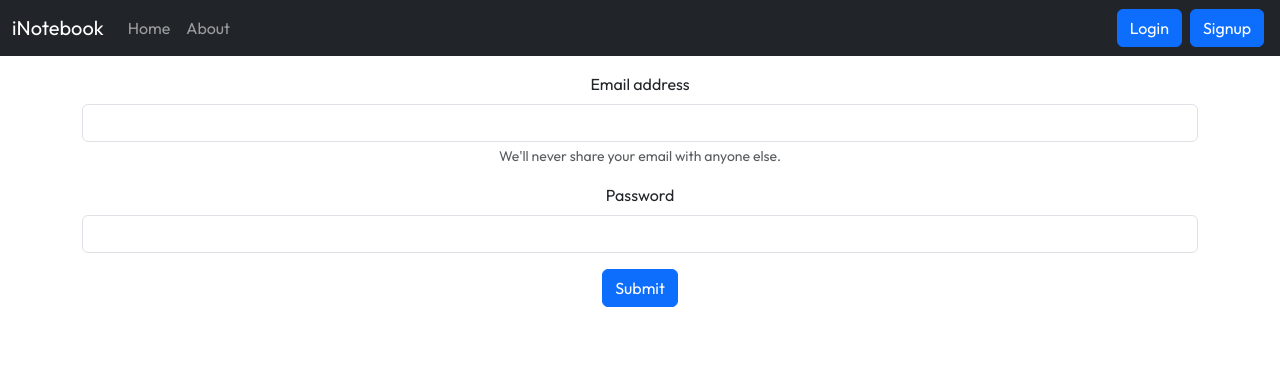
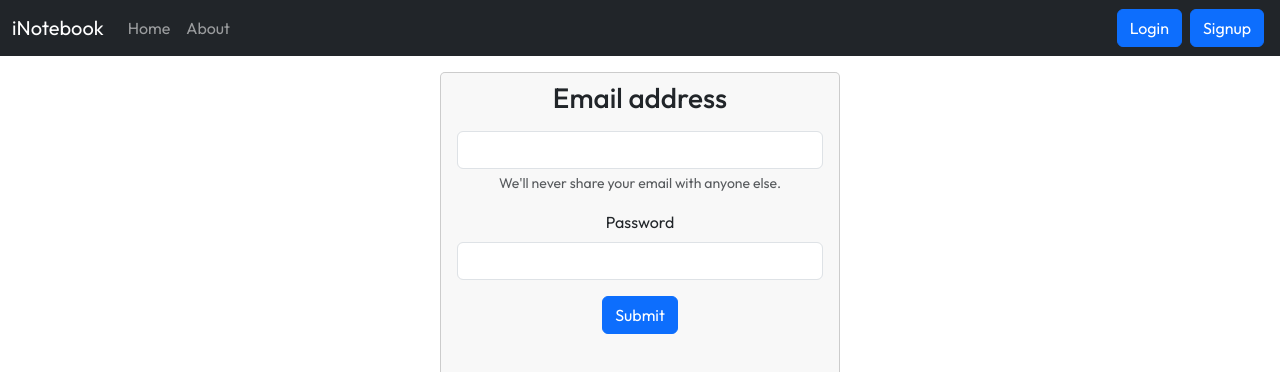
Before and after one commit to Laraib007/MERN-stack, a React (Create React App) app: page /Login in a window 1280 px wide. Shown: the top 372 px of the page. Built offline with nearby package versions, Linux system fonts and the light colour scheme.

Commit message:
making eyecatch

```diff
--- a/src/components/Addnote.js
+++ b/src/components/Addnote.js
@@ -27,11 +27,11 @@ const Addnote = () => {
 <h2>Add a New Note</h2>
 <form className=' text-start'>
   <div className="form-group ">
-    <label className='my-1' htmlFor="exampleInputEmail1">Title</label>
+    <label className='my-1' htmlFor="exampleInputEmail1">Title<span style={{color: 'red'}}>*</span></label>
     <input type="text" className="form-control" id="title" name="title" aria-describedby="emailHelp" placeholder="Enter Title" value={Note.title}  onChange={onChange} />
   </div>
   <div className="form-group">
-    <label className='my-1' htmlFor="exampleInputPassword1">Description</label>
+    <label className='my-1' htmlFor="exampleInputPassword1">Description<span style={{color: 'red'}}>*</span></label>
     <input type="text" className="form-control" id="description" name="description" placeholder="description"  value={Note.description} onChange={onChange} />
   </div>
   <div className="form-group ">
--- a/src/components/Login.js
+++ b/src/components/Login.js
@@ -28,10 +28,10 @@ const handleSubmit= async(e)=>{
     setCredentials({...credentials, [e.target.name]: e.target.value})
   }
   return (
-    <div>
+    <div style={{width: "25rem", height: "30rem"}} className={`card card-header nav container`}>
       <form onSubmit={handleSubmit}>
   <div className="mb-3">
-    <label htmlFor="exampleInputEmail1" className="form-label">Email address</label>
+    <label htmlFor="exampleInputEmail1" className="form-label"><h3>Email address</h3></label>
     <input type="email" className="form-control" id="email" name='email' aria-describedby="emailHelp"  onChange={onChange} value={credentials.email}/>
     <div id="emailHelp" className="form-text">We'll never share your email with anyone else.</div>
   </div>
```
